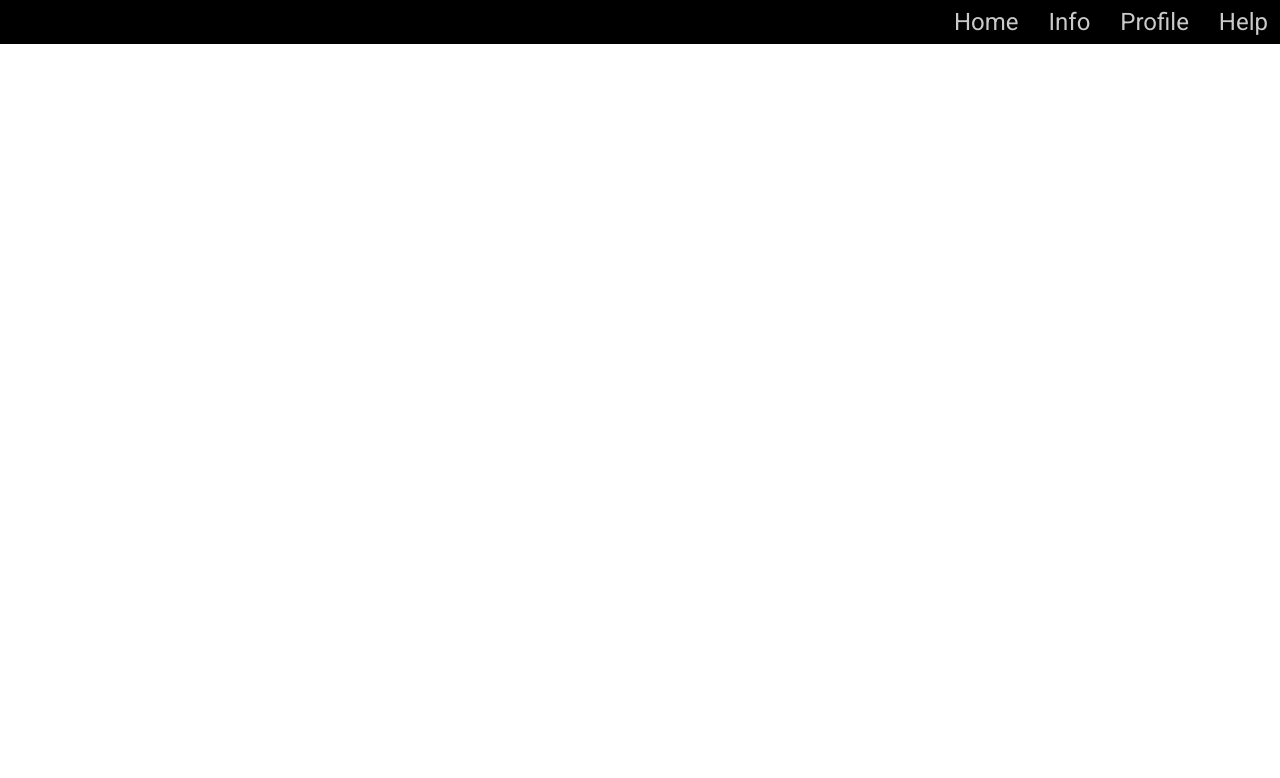
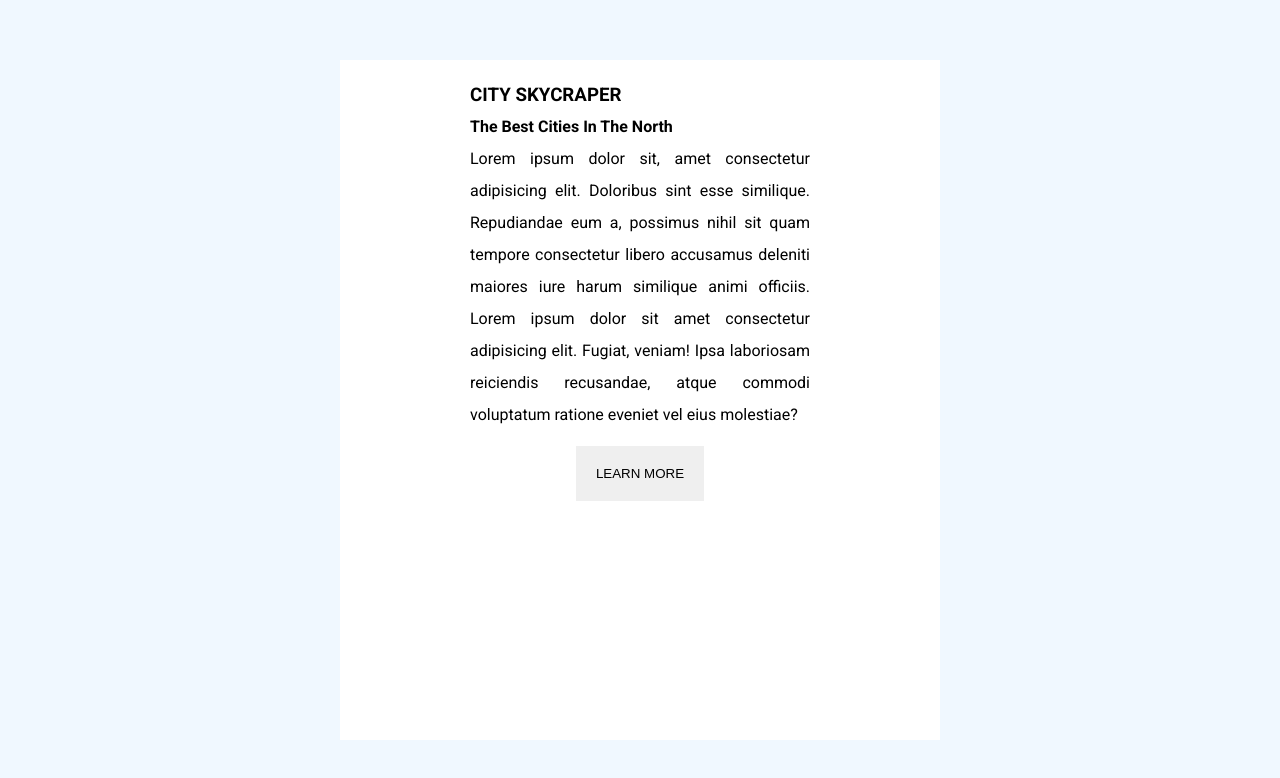
Before and after one commit to Obiora10-Git/HTML---CSS, a website: page index.html in a window 1280 px wide. Drawn offline with Linux system fonts and the light colour scheme.

Commit message:
img needed for it

```diff
--- a/index.html
+++ b/index.html
@@ -3,17 +3,21 @@
 <head>
     <meta charset="UTF-8">
     <meta name="viewport" content="width=device-width, initial-scale=1.0">
-    <title>Simple Navbar</title>
+    <title>Copied Skyscraper</title>
     <link rel="stylesheet" href="/src/styles/style.css">
 </head>
 <body>
-    <nav>
-        <ul>
-            <li><a href="#">Home</a></li>
-            <li><a href="#">Info</a></li>
-            <li><a href="#">Profile</a></li>
-            <li><a href="#">Help</a></li>
-        </ul>
-    </nav>
+    <div class="large">
+        <img src="" alt="">
+        <div class="small">
+            <h3>CITY SKYCRAPER</h3>
+            <h4>The Best Cities In The North</h4>
+            <p>Lorem ipsum dolor sit, amet consectetur adipisicing elit. Doloribus sint esse similique. Repudiandae eum a, possimus nihil sit quam tempore consectetur libero accusamus deleniti maiores iure harum similique animi officiis. Lorem ipsum dolor sit amet consectetur adipisicing elit. Fugiat, veniam! Ipsa laboriosam reiciendis recusandae, atque commodi voluptatum ratione eveniet vel eius molestiae?</p>
+
+        </div>
+
+        <button>Learn more</button>
+
+    </div>
 </body>
 </html>
--- a/src/styles/style.css
+++ b/src/styles/style.css
@@ -7,45 +7,56 @@
 }
 
 body {
-    font-size: 1.5rem;
+
     font-family: "Roboto", sans-serif;
+    height: 100vh;
+    background-color: aliceblue;
+    display: flex;
+    align-items: center;
+    justify-content: center;
 }
-
-nav {
-    height: fit-content;
-}
-
-ul {
-    list-style-type: none;
-    text-align: right;
-    background-color: #000;
-}
-li {
-
-
-    padding-left: 0;
-    display: inline-block;
-    margin-inline: 0.25rem;
-    padding: 0.5rem;
-    height: inherit;
 
 
 
+.large {
+
+    align-items: center;
+    justify-items: center;
+    min-height: 85vh;
+    min-width: 600px;
+    background-color: #fff;
+    position: relative;
 }
-li a{
-    color: #cbcaca;
-    text-decoration: none;
+
+.small {
+    display: flex;
+    z-index: 1;
+    position: relative;
+    max-width: 400px;
+    max-height: 400px;
+    background-color: #fff;
+    top: 35%;
+    text-align: justify;
+    justify-content: center ;
+    align-content: center;
+    flex-direction: column;
+    line-height: 2rem;
+    padding: 0 30px;
+    margin-bottom: 0;
+
 
 }
 
-li a:hover,
-li a:focus {
-    font-size: 1.8rem;
-    color: #fff;
-    background-color: #333;
+button {
     display: block;
-    padding: 2px;
+    text-transform: uppercase;
+    padding: 20px;
+    border: 2px #0a0a0a70;
+    text-align:center;
+    margin: 15px auto;
 
 
 
+    position: relative;
+    top: 35%;
 }
```
Also changed, not shown: 1 other file.
